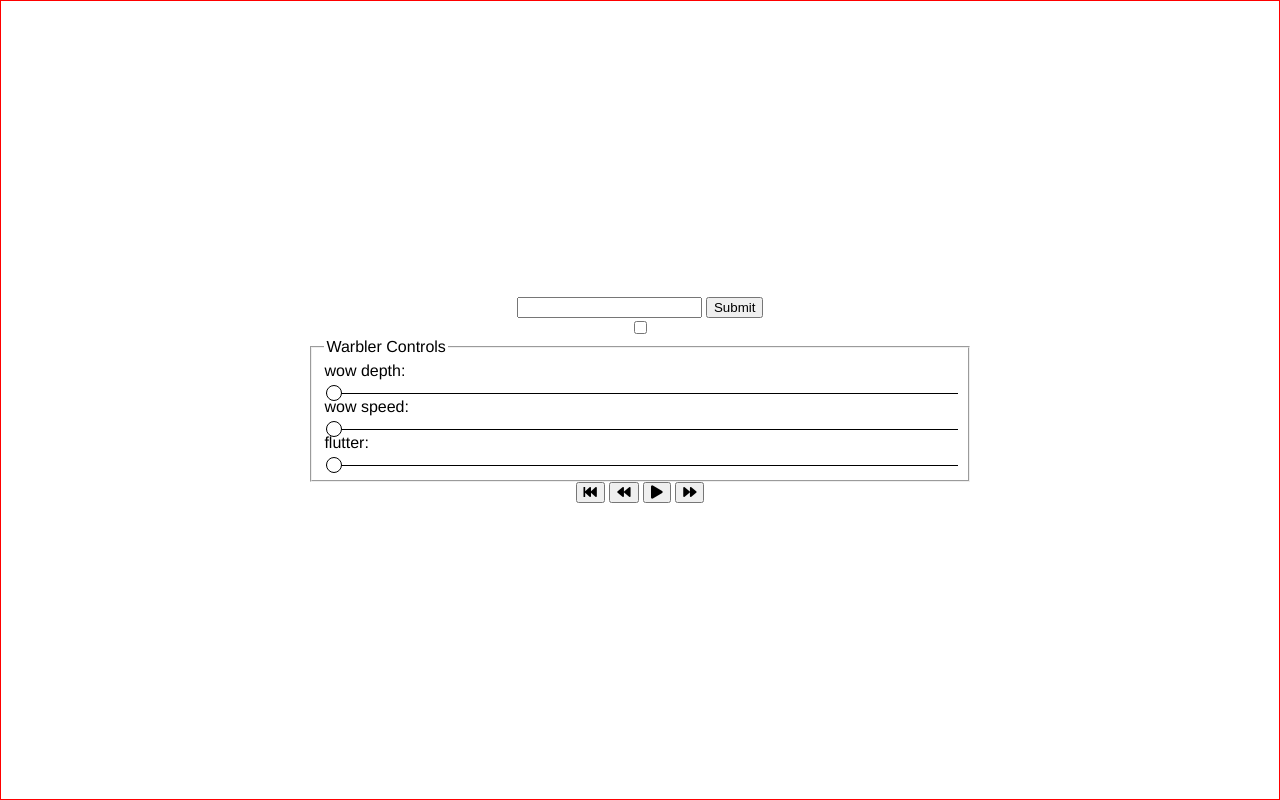
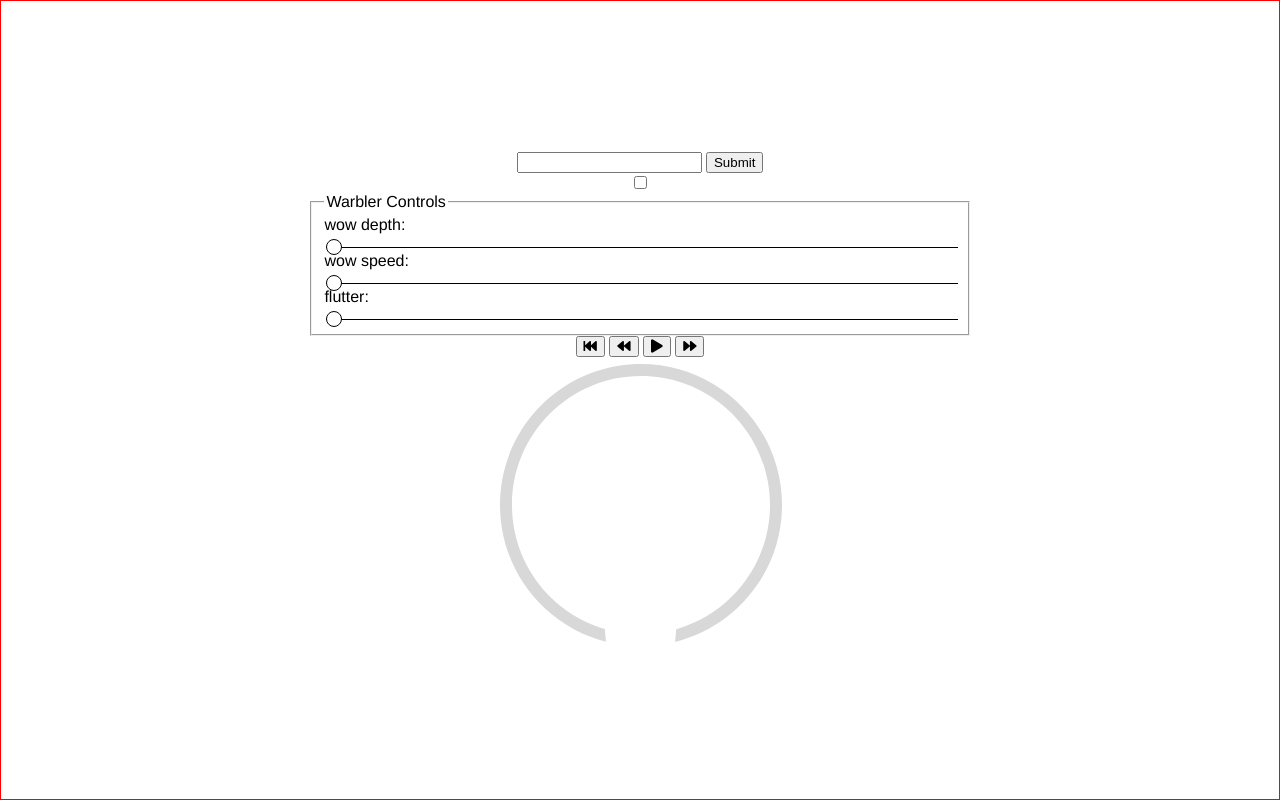
Before and after one commit to jurelik/warbler, a website: page public/index.html in a window 1280 px wide. Drawn offline with Linux system fonts and the light colour scheme.

Commit message:
experimenting with SVG

```diff
--- a/public/index.html
+++ b/public/index.html
@@ -41,6 +41,7 @@
         <button class="tape-button" id="play-pause"><i class="fas fa-play" id="play-pause-icon"></i></button>
         <button class="tape-button" id="forward"><i class="fas fa-forward"></i></button>
       </div>
+      <img src="img/tape.svg" alt="" srcset="">
     </div>
   </main>
 </body>
```
Also changed, not shown: public/img/tape.svg (added).
